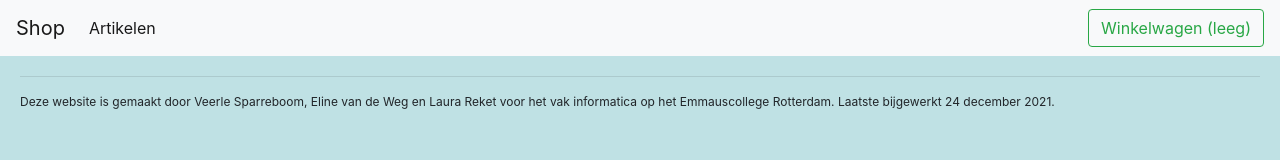
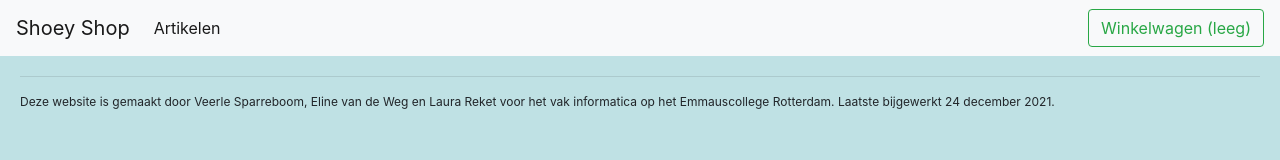
Before and after one commit to emmaus-5v/webshop-5vc-laura-eline-veerle, a website: page web/product.html in a window 1280 px wide. Drawn offline with nearby package versions, Linux system fonts and the light colour scheme; no server answers.

Commit message:
shoey shop in product html
Signed-off-by: laurareket3 <112477@emmauscollege.nl>

```diff
--- a/web/product.html
+++ b/web/product.html
@@ -18,7 +18,7 @@
       </div>
     </div>
     <nav class="navbar navbar-expand-lg navbar-light bg-light">
-      <a class="navbar-brand" href="/">Shop</a>
+      <a class="navbar-brand" href="/">Shoey Shop</a>
       <button class="navbar-toggler" type="button" data-toggle="collapse" data-target="#navbarSupportedContent" aria-controls="navbarSupportedContent" aria-expanded="false" aria-label="Toggle navigation">
         <span class="navbar-toggler-icon"></span>
       </button>
```
